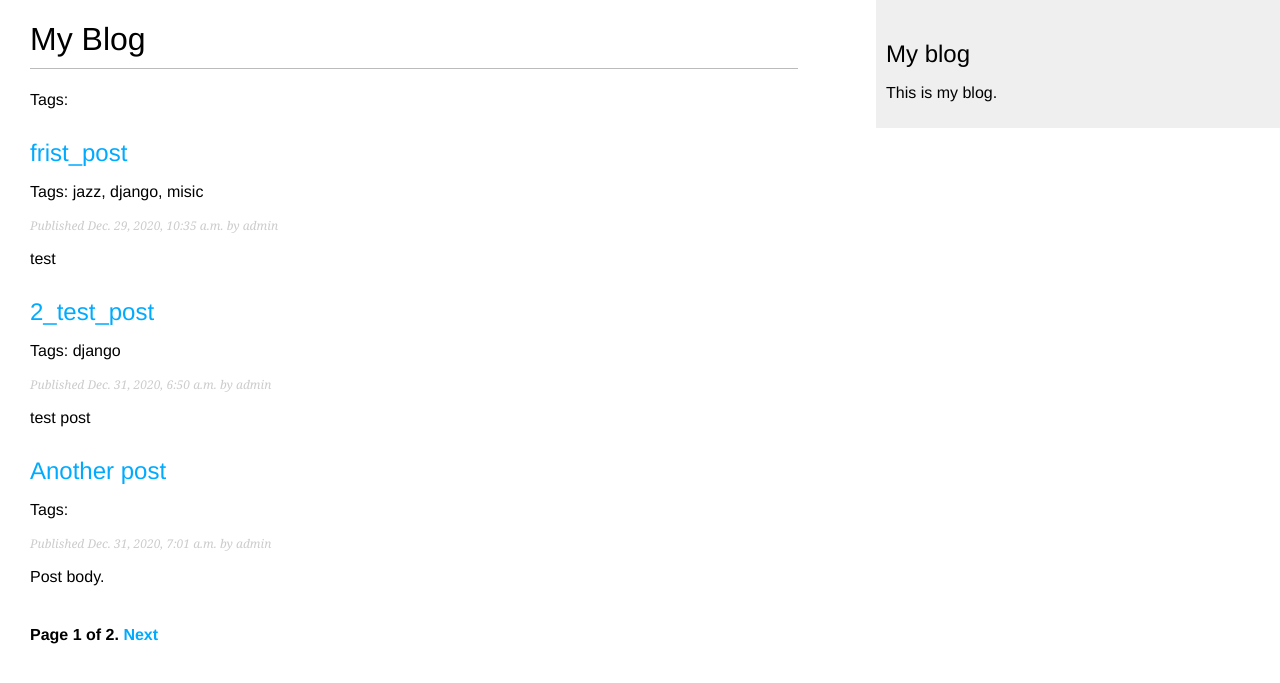
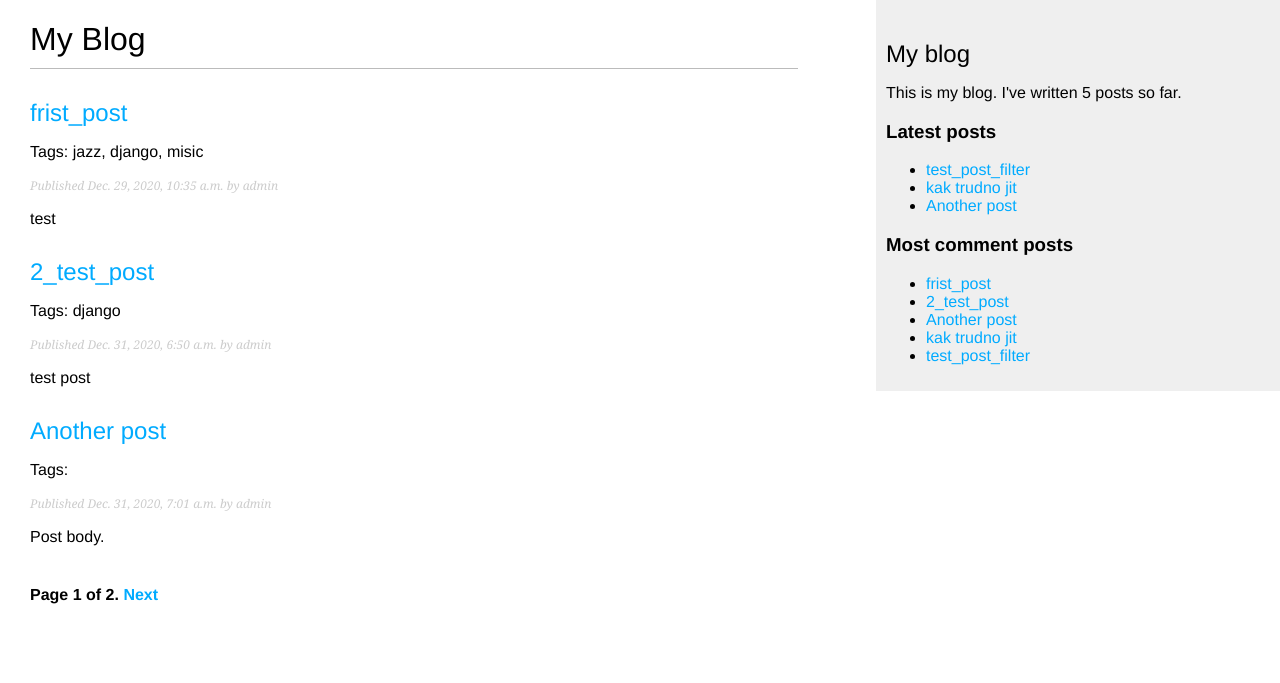
Before and after one commit to HmurBolotny/Django_Mele, a Django app: page /blog/ in a window 1280 px wide. Shown: the top 683 px of the page. Run offline with Django 3.2, Linux system fonts and the light colour scheme; data comes from the database, SQL or seed files in the repository; both versions use the stored data as it was after the commit; parts of the project's set-up code (start-up, migrations or seed data) failed here and were passed over.

Commit message:
фильтры и теги, не рабочая карта сайта в urls.py не видит blog.siremaps

```diff
--- a/mysite/blog/templates/blog/base.html
+++ b/mysite/blog/templates/blog/base.html
@@ -1,3 +1,4 @@
+{% load blog_tags %}
 {% load static %}
 <!DOCTYPE html>
 <html>
@@ -11,7 +12,16 @@
     </div>
     <div id="sidebar">
         <h2>My blog</h2>
-        <p>This is my blog.</p>
+        <p>This is my blog. I've written {% total_posts %} posts so far.</p>
+        <h3>Latest posts</h3>
+        {% show_latest_posts 3 %}
+        <h3>Most comment posts</h3>
+        {% get_most_commented_posts as most_commented_posts %}
+        <ul>
+            {% for post in most_commented_posts %}
+                <li><a href="{{ post.get_absolute_url }}">{{ post.title }}</a></li>
+            {% endfor %}
+        </ul>
     </div>
 </body>
 </html>
--- a/mysite/blog/templates/blog/post/detail.html
+++ b/mysite/blog/templates/blog/post/detail.html
@@ -1,4 +1,6 @@
 {% extends "blog/base.html" %}
+{% load blog_tags %}
+
 {% block title %}{{ post.title }}{% endblock %}
 {% block content %}
     <h1>{{ post.title }}</h1>
@@ -24,7 +26,7 @@
                 Comment {{ forloop.counter }} by {{ comment.name}}
                 {{ comment.created }}
             </p>
-            {{ comment.body| linebreaks }}
+            {{ comment.body|markdown }}
         </div>
     {% empty %}
         <p>There are no comment yet.</p>
--- /dev/null
+++ b/mysite/blog/templates/blog/post/latest_posts.html
@@ -0,0 +1,5 @@
+<ul>
+    {% for post in latest_posts %}
+        <li><a href="{{ post.get_absolute_url }}">{{ post.title }}</a></li>
+    {% endfor %}
+</ul>
--- a/mysite/blog/templates/blog/post/list.html
+++ b/mysite/blog/templates/blog/post/list.html
@@ -1,4 +1,5 @@
 {% extends "blog/base.html" %}
+{% load blog_tags %}
 
 {% block title %}My Blog{% endblock %}
 
@@ -8,12 +9,12 @@
         <h2>posts tagged with '{{ tag.name }}</h2>
     {%endif %}
     <p class="tags">
-        Tags:
+
             {% for tag in post.tags.all %}
-            <a href="{% url 'blog:post_list_by_tag' tag.slug %}">
+                <a href="{% url 'blog:post_list_by_tag' tag.slug %}">
                 {{ tag.name }}
-            </a>
-            {% if not forloop.last %}, {% endif %}
+                </a>
+                {% if not forloop.last %}, {% endif %}
             {% endfor %}
     </p>
     {% for post in posts %}
@@ -22,7 +23,7 @@
         </h2>
         <p class="tags">Tags: {{ post.tags.all|join:", " }}</p>
         <p class="date">Published {{ post.publish }} by {{ post.author }}</p>
-        {{ post.body|truncatewords:30|linebreaks }}
+        {{ post.body|markdown|truncatewords_html:30 }}
     {% endfor %}
 {% include "pagination.html" with page=posts %}
 {% endblock %}
--- /dev/null
+++ b/mysite/blog/templatetags/blog_tags.py
@@ -0,0 +1,29 @@
+from django import template
+from ..models import Post
+from django.db.models import Count
+from django.utils.safestring import mark_safe
+import markdown
+
+
+register = template.Library()
+
+
+@register.filter(name='markdown')
+def markdown_format(text):
+    return mark_safe(markdown.markdown(text))
+
+
+@register.simple_tag
+def get_most_commented_posts(count=5):
+    return Post.published.annotate(total_comments=Count('comments')).order_by('-total_comments')[:count]
+
+
+@register.simple_tag
+def total_posts():
+    return Post.published.count()
+
+
+@register.inclusion_tag('blog/post/latest_posts.html')
+def show_latest_posts(count=5):
+    latest_posts = Post.published.order_by('-publish')[:count]
+    return {'latest_posts': latest_posts}
--- a/mysite/mysite/settings.py
+++ b/mysite/mysite/settings.py
@@ -39,6 +39,8 @@ INSTALLED_APPS = [
     'django.contrib.staticfiles',
     'blog.apps.BlogConfig',
     'taggit',
+    'django.contrib.sites',
+    'django.contrib.sitemaps',
 ]
 
 MIDDLEWARE = [
--- a/mysite/mysite/urls.py
+++ b/mysite/mysite/urls.py
@@ -15,8 +15,15 @@ Including another URLconf
 """
 from django.contrib import admin
 from django.urls import path, include
+from django.contrib.sitemaps.views import sitemap
+from ..mysite.blog.sitemaps import PostSitemap
+
+
+sitemaps = {'posts': PostSitemap, }
+
 
 urlpatterns = [
     path('admin/', admin.site.urls),
-    path('blog/', include('blog.urls', namespace='blog'))
+    path('blog/', include('blog.urls', namespace='blog')),
+    path('sitemap.xml', sitemap, {'sitemaps': sitemaps}, name='django.contrib.sitemaps.views.sitemap')
 ]
```
Also changed, not shown: mysite/blog/sitemaps.py (added, +13 -0 lines), mysite/blog/templatetags/__init__.py (added), mysite/db.sqlite3.
